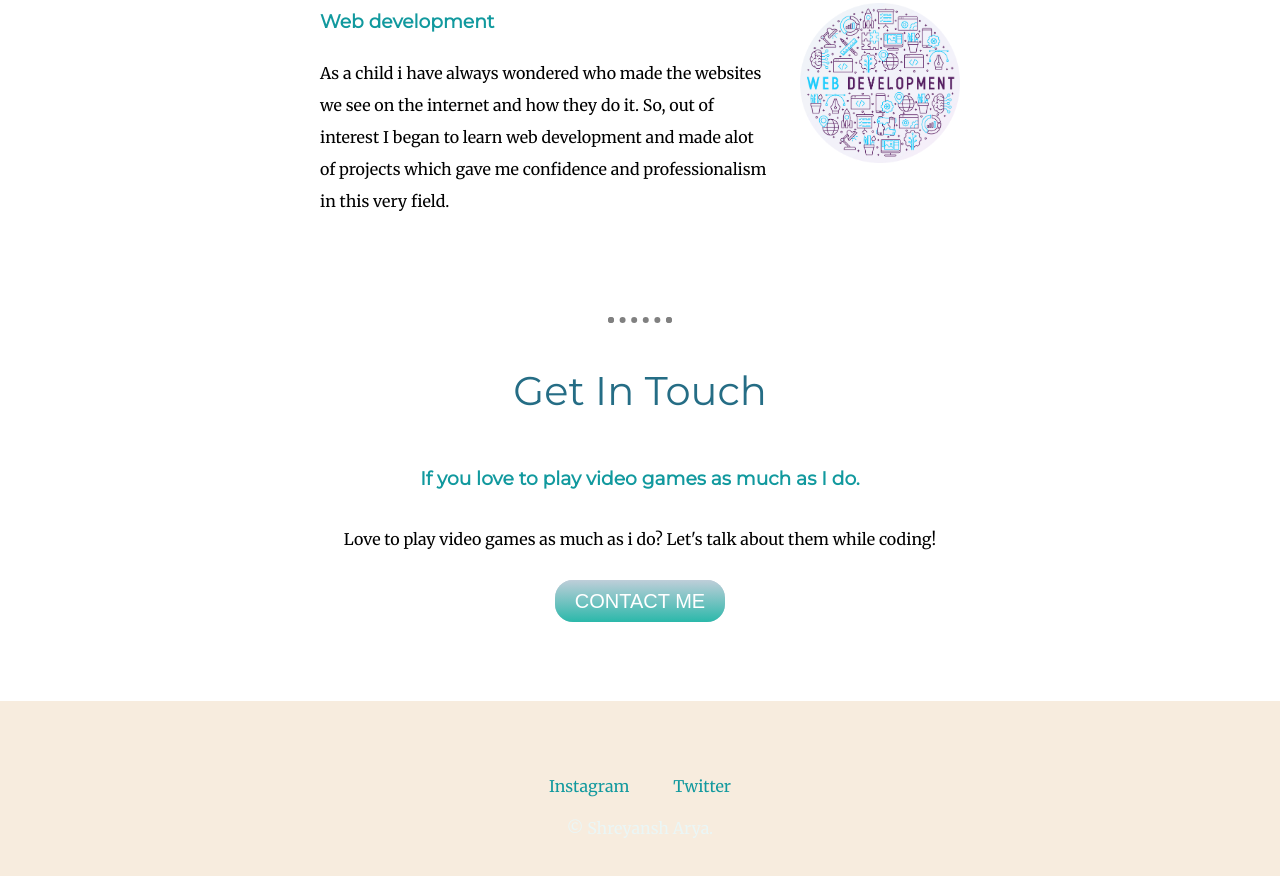
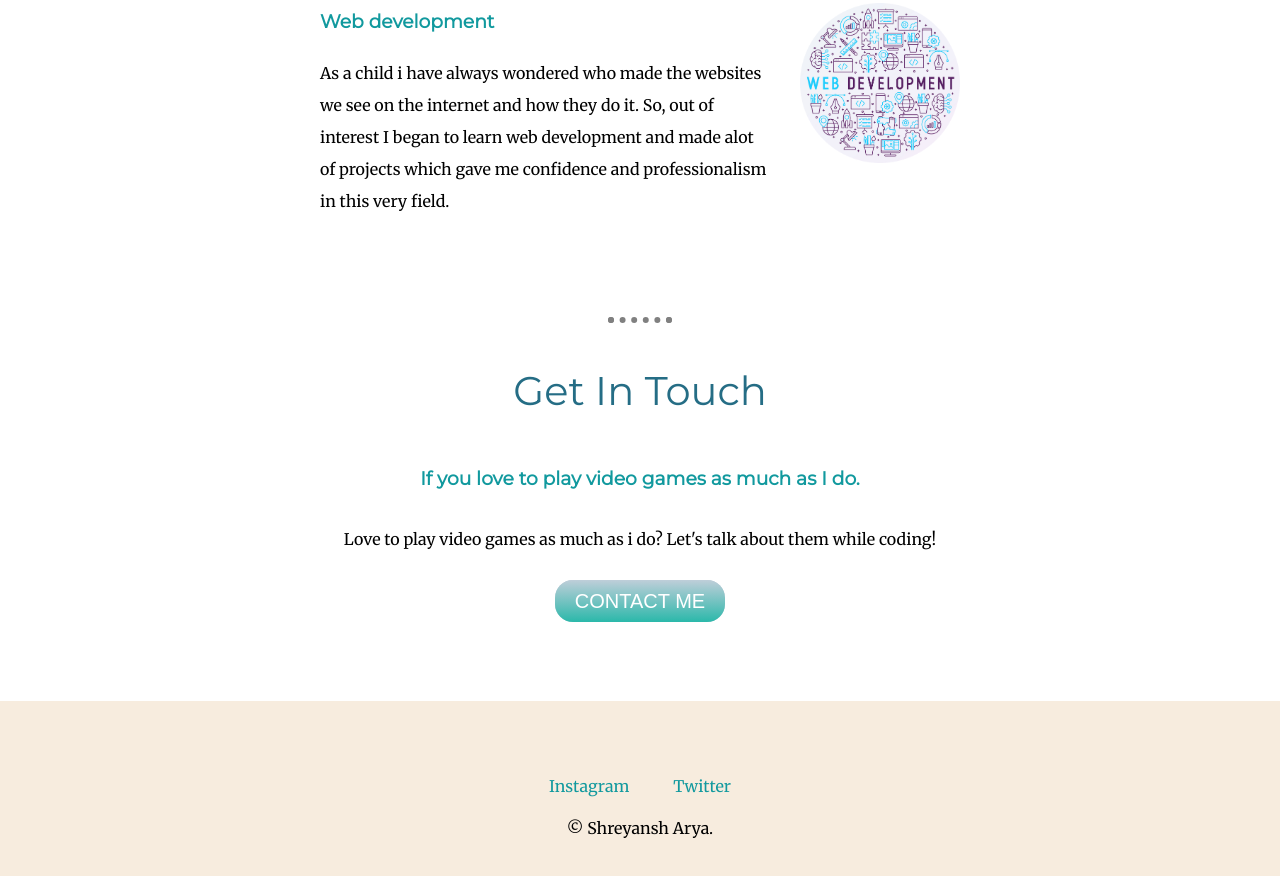
Before and after one commit to AryaShreyansh/Cv-new, a plain HTML site: page index.html in a window 1280 px wide. Shown: the part 1865-2741 px from the top of the page. Drawn offline with Linux system fonts and the light colour scheme.

Commit message:
Update index.html

```diff
--- a/index.html
+++ b/index.html
@@ -58,7 +58,7 @@
     <a class="footer-link" href="https://www.instagram.com/aryashreyansh_/">Instagram</a>
     <a class="footer-link" href="https://twitter.com/shreyansharya7">Twitter</a>
 
-    <p style ="color:#EAF6F6">© Shreyansh Arya.</p>
+    <p style ="color:black">© Shreyansh Arya.</p>
   </div>
 
   </body>
```
